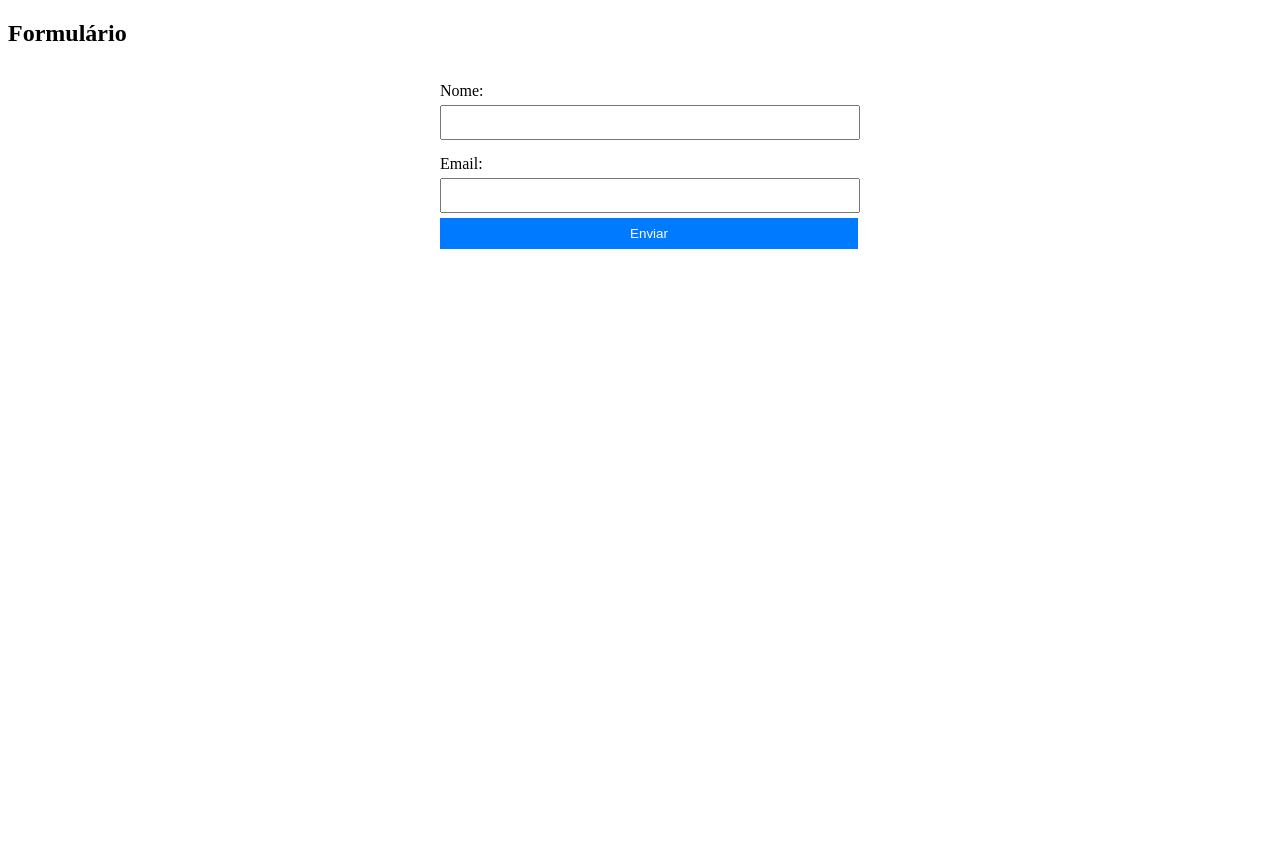
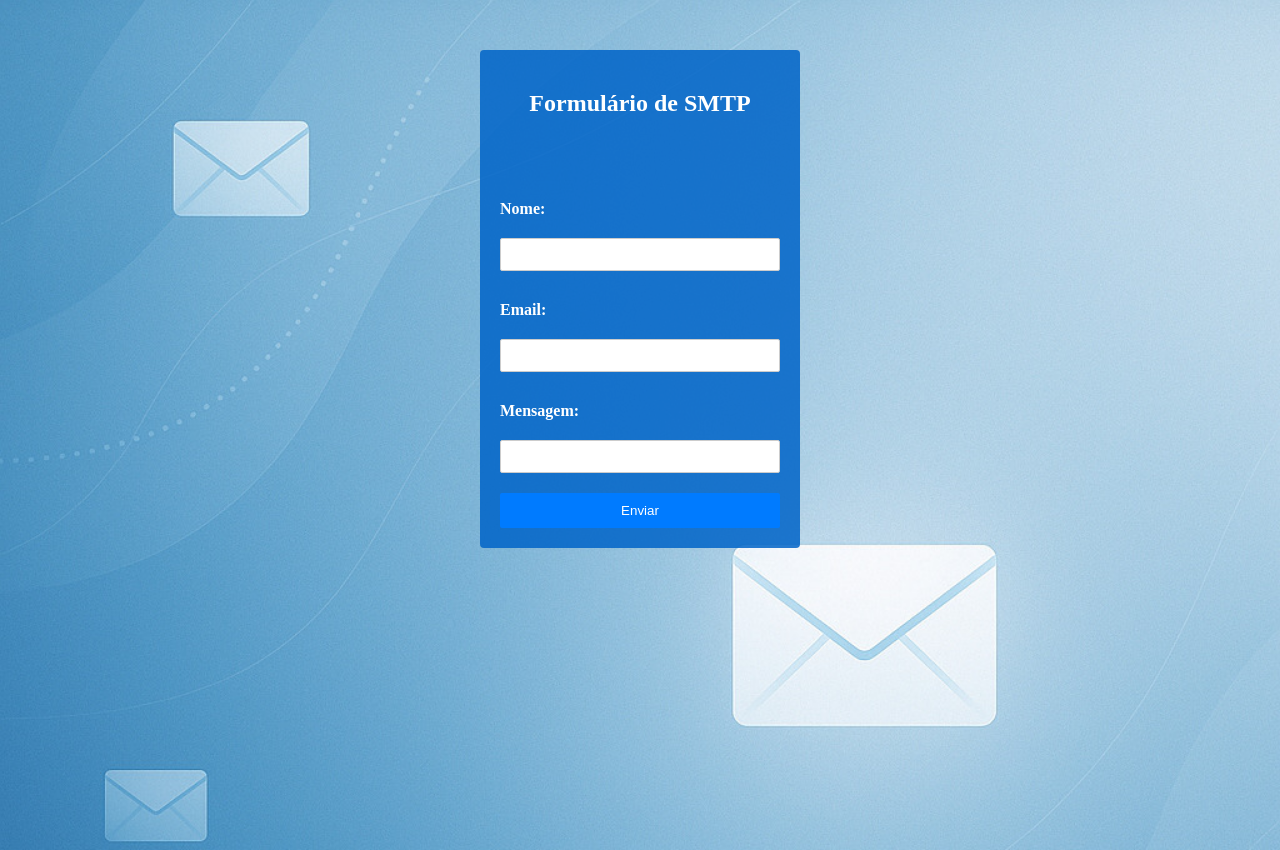
Before and after one commit to henriqueschnoor/API-de-SMTP, a PHP site: page / in a window 1280 px wide. Before the commit the page ends 249 px from the top, so only its background shows below. Run offline with PHP 8.4, Linux system fonts and the light colour scheme.

Commit message:
Commit inicial do projeto

```diff
--- a/Index.php
+++ b/Index.php
@@ -4,12 +4,13 @@
   <meta charset="UTF-8">
   <link rel="stylesheet" href="Public/CSS/index.css">
   <script defer src="Public/JS/index.js"></script>
-  <title>Formulário com Popup</title>
+  <link rel="shortcut icon" href="Public/Image/Logo-.png" type="image/x-icon">
+  <title>SMTP Unico</title>
 </head>
 <body>
-
-  <h2>Formulário</h2>
   <form id="meu-formulario">
+    <h2>Formulário de SMTP</h2>
+    <Br>
     <label>Nome:
       <input type="text" name="nome" id="inputNome">
     </label>
@@ -17,7 +18,12 @@
     <label>Email:
       <input type="email" name="email" id="inputEmail">
     </label>
-    <button type="submit">Enviar</button>
+
+    <label>Mensagem:
+      <input name="mensagem" id="inputMensagem" rows="5" cols="30">
+    </label>
+
+      <button type="submit">Enviar</button>
   </form>
 
 </body>
--- a/Public/CSS/index.css
+++ b/Public/CSS/index.css
@@ -1,13 +1,69 @@
-bady {
-    font-family: Arial, sans-serif;
-    margin: 0;
-    padding: 40;
+/* Imagem de Fundo */
+html, body {
+  height: 100%;
+  margin: 0;
+  padding: 0;
 }
+
+body {
+  background-image: url('../Image/fundo.jpg');
+  background-repeat: no-repeat;
+  background-size: cover;
+  background-position: center;
+  background-attachment: fixed;
+}
+/* Formulario */
 form {
-    display: flex;
-    flex-direction: column;
-    max-width: 400px;
-    margin: auto;
+  width: 320px;
+  max-width: 90%;
+  margin: 50px auto;
+  padding: 20px;
+  box-sizing: border-box;
+  background: rgba(0,100,200,0.85);
+  border-radius: 4px;
+  display: flex;
+  flex-direction: column;
+  gap: 15px;
+}
+
+h2 {
+  text-align: center;
+  color: white;
+  margin-bottom: 20px;
+}
+
+form label {
+  color: white;
+  display: block;
+  font-weight: bold;
+}
+
+form input,
+form textarea {
+  width: 100%;
+  padding: 8px;
+  box-sizing: border-box;
+  border: 1px solid #ccc;
+  border-radius: 2px;
+}
+
+form textarea {
+  height: 120px;
+  resize: vertical;
+}
+
+form button {
+  width: 100%;
+  padding: 10px;
+  background-color: #007bff;
+  color: white;
+  border: none;
+  border-radius: 2px;
+  cursor: pointer;
+}
+
+form button:hover {
+  background-color: #0a1b2e;
 }
 
 label {
@@ -17,36 +73,11 @@ label {
 
 input{
     width: 100%;
-    padding: 8px;
-    margin-top: 5px;
+    padding: 10px;
+    margin-top: 20px;
 }
 
-#popup {
-    display: none;
-    position: fixed;
-    top: 50%;
-    left: 50%;
-    transform: translate(-50%, -50%);
-    background: white;
-    border: 1px solid #ccc;
-    padding: 20px;
-    box-shadow: 0 0px 10px rgba(0, 0, 0, 0.3);
-    z-index: 1000;
-}
-#overlay {
-    display: none;
-    position: fixed;
-    top: 0;
-    left: 0;
-    width: 100%;
-    height: 100%;
-    background: rgba(0, 0, 0, 0.5);
-    z-index: 999;
-}
 
-#popup h2 {
-    margin-top: 15px;
-}
 
 button {
     background-color: #007bff;
--- a/Public/JS/index.js
+++ b/Public/JS/index.js
@@ -2,17 +2,19 @@ document.addEventListener('DOMContentLoaded', () => {
   const form       = document.getElementById('meu-formulario');
   const inputNome  = document.getElementById('inputNome');
   const inputEmail = document.getElementById('inputEmail');
+  const inputMensagem = document.getElementById('inputMensagem');
 
   form.addEventListener('submit', async event => {
     event.preventDefault();
 
     const payload = {
       nome:  inputNome.value,
-      email: inputEmail.value
+      email: inputEmail.value,
+      mensagem: inputMensagem.value
     };
 
     try {
-      const response = await fetch('', {
+      const response = await fetch('http://localhost/E-MAIL%20ENVIO/API/smtp/API_SMTP.php', {
         method: 'POST',
         headers: { 'Content-Type': 'application/json'},
         body: JSON.stringify(payload)
@@ -22,13 +24,18 @@ document.addEventListener('DOMContentLoaded', () => {
 
       if (response.ok) {
         alert(resultado.mensagem || 'Dados salvos com sucesso!');
+       console.group('Dados do formulário');
+        console.log('Nome:', resultado.data.nome);
+        console.log('Email:', resultado.data.email);
+        console.log('Mensagem:', resultado.data.mensagem);
+        console.groupEnd();
       } else {
-        alert(resultado.erro || 'Ocorreu um erro no servidor.');
+        alert(resultado.erro || 'Ocorreu um erro ao envair ao server SMTP.');
       }
 
     } catch (err) {
       console.error(err);
-      alert('Não foi possível conectar ao servidor.');
+      alert('Não foi enviado o e-mail.');
     }
   });
 });
```
Also changed, not shown: API/smtp/API_SMTP.php (+28 -6 lines), Page.html (added, +27 -0 lines), test/index.html (+8 -0 lines), test/index.js (+0 -3 lines), Public/Image/Logo-.png (added), Public/Image/SMTP-mail.png (added), Public/Image/fundo.jpg (added), README.md.
